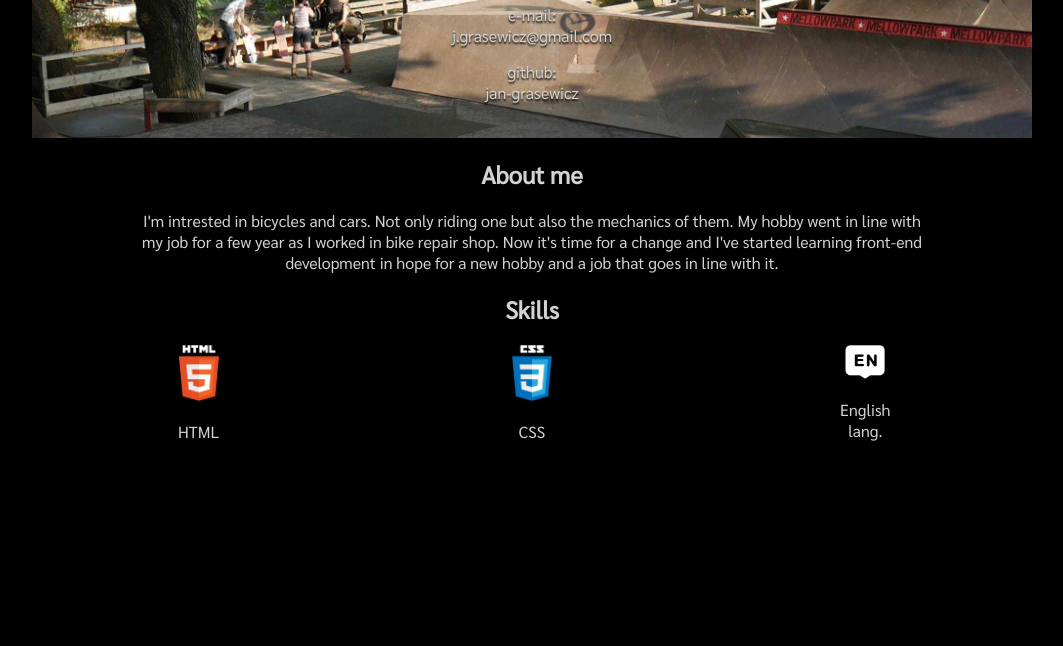
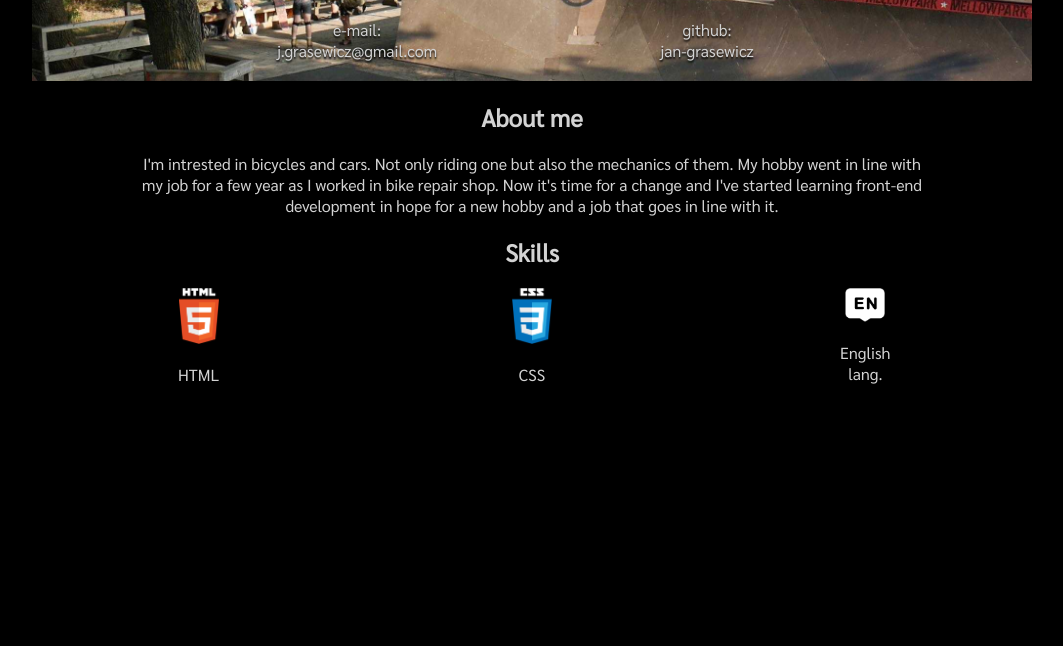
Before and after one commit to jan-grasewicz/jan-grasewicz.github.io, a plain HTML site: page index.html in a window 1280 px wide. Shown: the part 154-800 px from the top of the page, without its empty margins (108-1171 px from the left). Drawn offline with Linux system fonts and the light colour scheme.

Commit message:
Complete

```diff
--- a/css/style.css
+++ b/css/style.css
@@ -86,8 +86,15 @@ a:hover{
 }
 
 /* desktop */
-@media (min-width: 600px) {
-    /* wait for more content */
+@media (min-width: 550px) {
+    .contact{
+        display: flex;
+        justify-content: center;
+    }
+    .mail, .git{
+        width:35%;
+        margin-bottom: 0px;
+    }
 }
 
 /* background fix */
```
Lines whose indentation alone changed are shown as unchanged.
